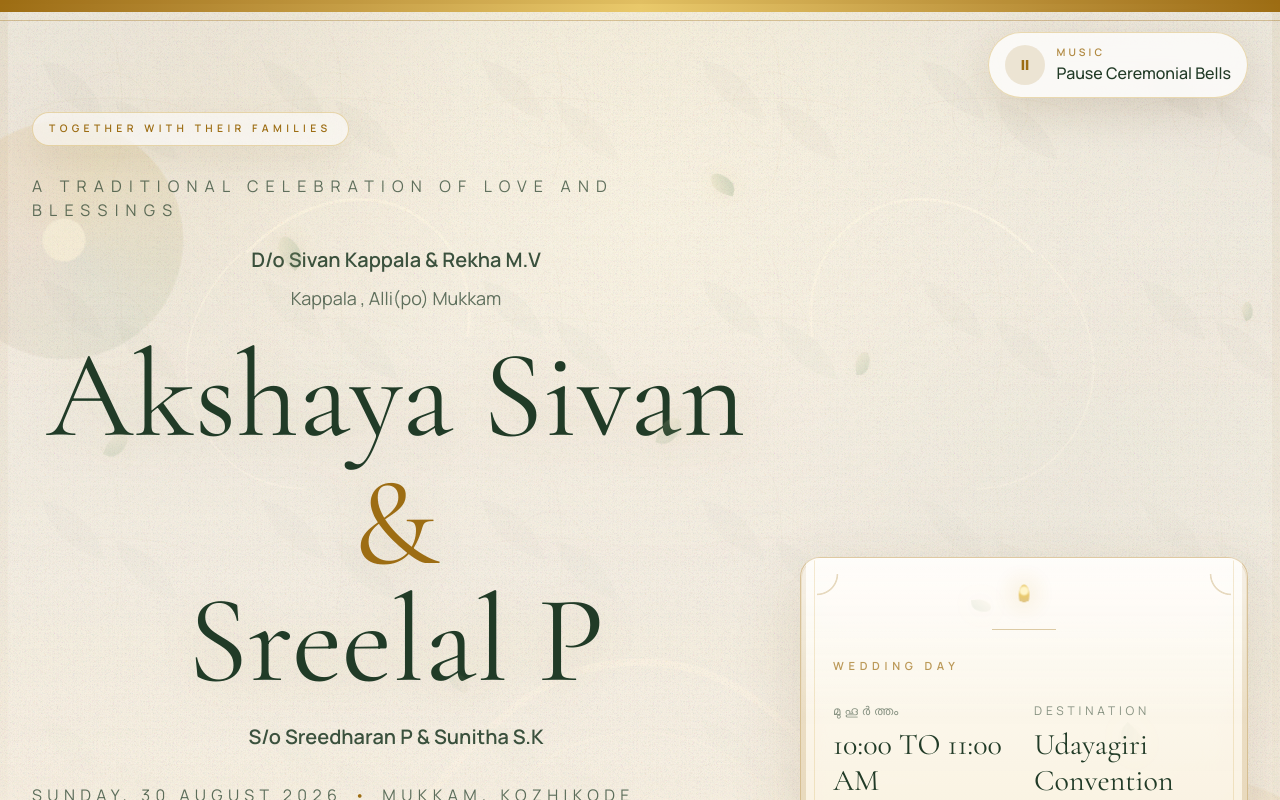
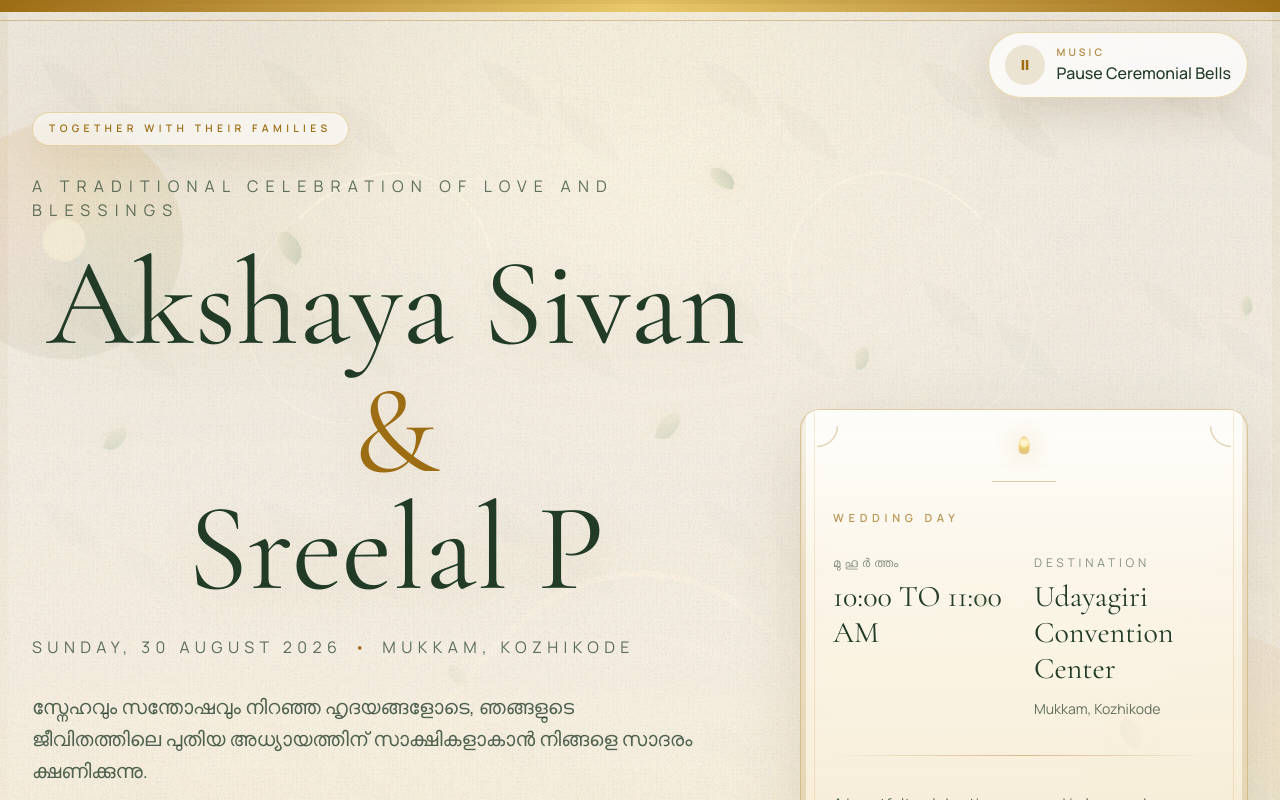
Before and after one commit to anandh-05/wedding-card, a React (Vite) app: page / in a window 1280 px wide. Shown: the top 800 px of the page. Built offline with nearby package versions, Linux system fonts and the light colour scheme.

Commit message:
removed parents name

```diff
--- a/src/components/HeroSection.jsx
+++ b/src/components/HeroSection.jsx
@@ -47,7 +47,7 @@ export default function HeroSection({ hero }) {
             {hero.kicker}
           </p>
 
-          <FamilyDetails family={hero.brideFamily} prefix="D/o" />
+          {/* <FamilyDetails family={hero.brideFamily} prefix="D/o" /> */}
 
           <h1 className="mt-5 text-center font-heading text-[clamp(3.25rem,17vw,5.25rem)] leading-[0.94] text-ivory drop-shadow-[0_10px_22px_rgba(95,64,19,0.12)] sm:mt-6 sm:text-7xl lg:text-[7.75rem]">
             <span className="block">{hero.bride}</span>
@@ -55,7 +55,7 @@ export default function HeroSection({ hero }) {
             <span className="block">{hero.groom}</span>
           </h1>
 
-          <FamilyDetails family={hero.groomFamily} prefix="S/o" />
+          {/* <FamilyDetails family={hero.groomFamily} prefix="S/o" /> */}
 
           <div className="mt-5 flex flex-wrap items-center gap-x-3 gap-y-2 text-xs uppercase tracking-[0.2em] text-ivory/72 sm:mt-7 sm:text-base sm:tracking-[0.34em]">
             <span>{hero.dateLabel}</span>
```
